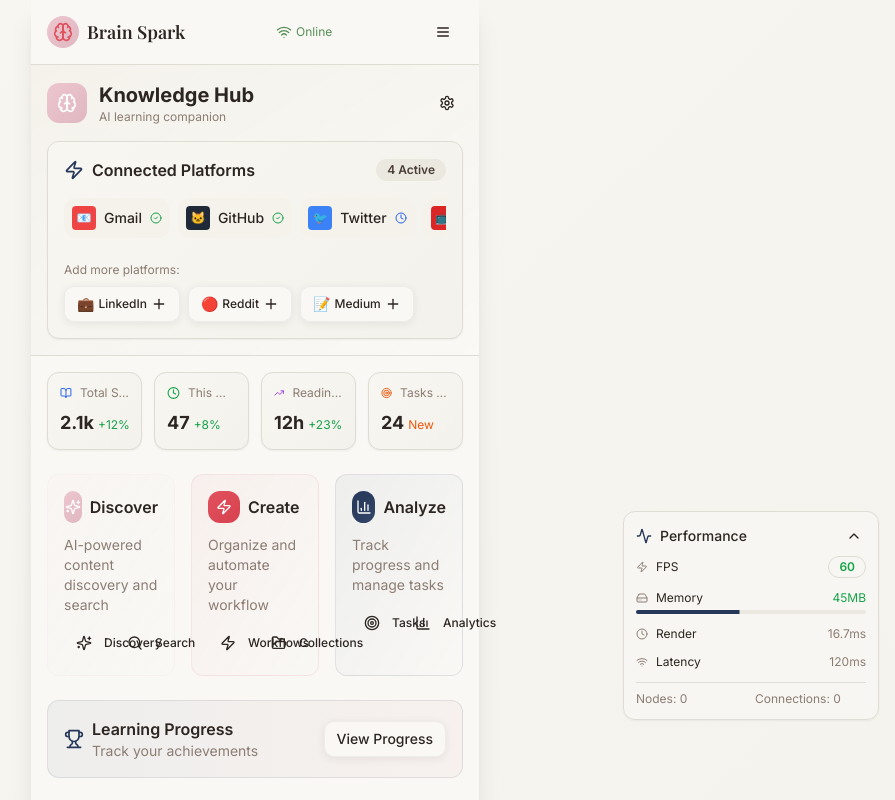
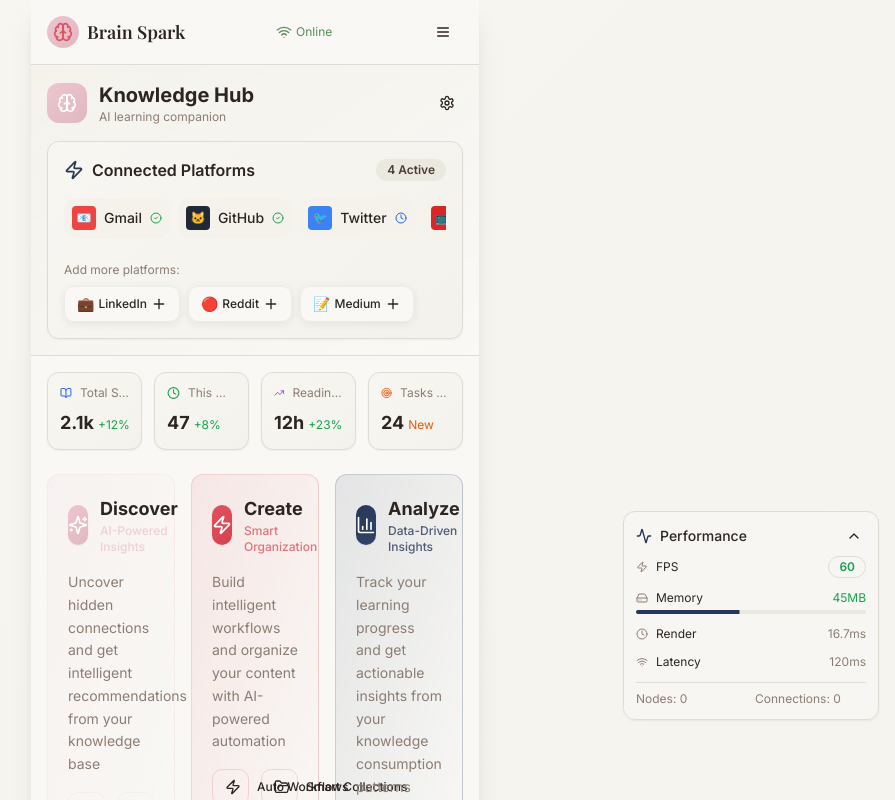
Before and after one commit to Das-rebel/spark-thread-stationery-ui-99, a React (Vite) app: page /knowledge in a window 1280 px wide. Shown: the top 800 px of the page, without its empty margins (385-1280 px from the left). Built offline with nearby package versions, Linux system fonts and the light colour scheme; the HTML template or start-up script is replaced by a standard one; a web font is replaced by a local one.

Commit message:
Refactor discover, create, and analyze sections

```diff
--- a/src/pages/KnowledgeHub.tsx
+++ b/src/pages/KnowledgeHub.tsx
@@ -94,94 +94,103 @@ export default function KnowledgeHub() {
             {activeTab === "overview" && (
               <div className="grid grid-cols-1 md:grid-cols-3 gap-4">
                 {/* Discover Category */}
-                <div className="category-card bg-gradient-to-br from-sakura/5 to-transparent border border-sakura/10 rounded-xl p-4 space-y-3">
-                  <div className="flex items-center gap-2">
-                    <div className="w-8 h-8 bg-gradient-sakura rounded-lg flex items-center justify-center">
-                      <Sparkles className="w-4 h-4 text-white" />
+                <div className="category-card bg-gradient-to-br from-sakura/10 via-sakura/5 to-transparent border border-sakura/20 rounded-xl p-5 space-y-4 hover:shadow-lg transition-all duration-200">
+                  <div className="flex items-center gap-3">
+                    <div className="w-10 h-10 bg-gradient-sakura rounded-xl flex items-center justify-center shadow-sm">
+                      <Sparkles className="w-5 h-5 text-white" />
                     </div>
-                    <h3 className="font-semibold text-ink">Discover</h3>
+                    <div>
+                      <h3 className="text-lg font-bold text-ink">Discover</h3>
+                      <p className="text-xs text-sakura/80 font-medium">AI-Powered Insights</p>
+                    </div>
                   </div>
-                  <p className="text-sm text-muted-foreground">AI-powered content discovery and search</p>
-                  <div className="grid grid-cols-2 gap-2">
+                  <p className="text-sm text-muted-foreground leading-relaxed">Uncover hidden connections and get intelligent recommendations from your knowledge base</p>
+                  <div className="grid grid-cols-2 gap-3">
                     <Button
                       variant="ghost"
                       size="sm"
                       onClick={() => handleTabClick("discovery", "discover-button")}
-                      className="interactive-button justify-start text-xs h-8 hover:bg-sakura/20 cursor-pointer"
+                      className="interactive-button justify-start text-xs h-9 hover:bg-sakura/30 hover:text-sakura-foreground cursor-pointer border border-sakura/20 hover:border-sakura/40 transition-all"
                     >
-                      <Sparkles className="w-3 h-3 mr-1" />
-                      Discovery
+                      <Sparkles className="w-3 h-3 mr-2" />
+                      Smart Discovery
                     </Button>
                     <Button
                       variant="ghost"
                       size="sm"
                       onClick={() => handleTabClick("search", "search-button")}
-                      className="interactive-button justify-start text-xs h-8 hover:bg-sakura/20 cursor-pointer"
+                      className="interactive-button justify-start text-xs h-9 hover:bg-sakura/30 hover:text-sakura-foreground cursor-pointer border border-sakura/20 hover:border-sakura/40 transition-all"
                     >
-                      <Search className="w-3 h-3 mr-1" />
-                      Search
+                      <Search className="w-3 h-3 mr-2" />
+                      Neural Search
                     </Button>
                   </div>
                 </div>
 
                 {/* Create Category */}
-                <div className="category-card bg-gradient-to-br from-seal/5 to-transparent border border-seal/10 rounded-xl p-4 space-y-3">
-                  <div className="flex items-center gap-2">
-                    <div className="w-8 h-8 bg-gradient-seal rounded-lg flex items-center justify-center">
-                      <Zap className="w-4 h-4 text-white" />
+                <div className="category-card bg-gradient-to-br from-seal/10 via-seal/5 to-transparent border border-seal/20 rounded-xl p-5 space-y-4 hover:shadow-lg transition-all duration-200">
+                  <div className="flex items-center gap-3">
+                    <div className="w-10 h-10 bg-gradient-seal rounded-xl flex items-center justify-center shadow-sm">
+                      <Zap className="w-5 h-5 text-white" />
                     </div>
-                    <h3 className="font-semibold text-ink">Create</h3>
+                    <div>
+                      <h3 className="text-lg font-bold text-ink">Create</h3>
+                      <p className="text-xs text-seal/80 font-medium">Smart Organization</p>
+                    </div>
                   </div>
-                  <p className="text-sm text-muted-foreground">Organize and automate your workflow</p>
-                  <div className="grid grid-cols-2 gap-2">
+                  <p className="text-sm text-muted-foreground leading-relaxed">Build intelligent workflows and organize your content with AI-powered automation</p>
+                  <div className="grid grid-cols-2 gap-3">
                     <Button
                       variant="ghost"
                       size="sm"
                       onClick={() => handleTabClick("workflows", "workflows-button")}
-                      className="interactive-button justify-start text-xs h-8 hover:bg-seal/20 cursor-pointer"
+                      className="interactive-button justify-start text-xs h-9 hover:bg-seal/30 hover:text-seal-foreground cursor-pointer border border-seal/20 hover:border-seal/40 transition-all"
                     >
-                      <Zap className="w-3 h-3 mr-1" />
-                      Workflows
+                      <Zap className="w-3 h-3 mr-2" />
+                      Auto Workflows
                     </Button>
                     <Button
                       variant="ghost"
                       size="sm"
                       onClick={() => handleTabClick("collections", "collections-button")}
-                      className="interactive-button justify-start text-xs h-8 hover:bg-seal/20 cursor-pointer"
+                      className="interactive-button justify-start text-xs h-9 hover:bg-seal/30 hover:text-seal-foreground cursor-pointer border border-seal/20 hover:border-seal/40 transition-all"
                     >
-                      <FolderOpen className="w-3 h-3 mr-1" />
-                      Collections
+                      <FolderOpen className="w-3 h-3 mr-2" />
+                      Smart Collections
                     </Button>
                   </div>
                 </div>
 
                 {/* Analyze Category */}
-                <div className="category-card bg-gradient-to-br from-primary/5 to-transparent border border-primary/10 rounded-xl p-4 space-y-3">
-                  <div className="flex items-center gap-2">
-                    <div className="w-8 h-8 bg-gradient-primary rounded-lg flex items-center justify-center">
-                      <BarChart3 className="w-4 h-4 text-white" />
+                <div className="category-card bg-gradient-to-br from-primary/10 via-primary/5 to-transparent border border-primary/20 rounded-xl p-5 space-y-4 hover:shadow-lg transition-all duration-200">
+                  <div className="flex items-center gap-3">
+                    <div className="w-10 h-10 bg-gradient-primary rounded-xl flex items-center justify-center shadow-sm">
+                      <BarChart3 className="w-5 h-5 text-white" />
                     </div>
-                    <h3 className="font-semibold text-ink">Analyze</h3>
+                    <div>
+                      <h3 className="text-lg font-bold text-ink">Analyze</h3>
+                      <p className="text-xs text-primary/80 font-medium">Data-Driven Insights</p>
+                    </div>
                   </div>
-                  <p className="text-sm text-muted-foreground">Track progress and manage tasks</p>
-                  <div className="grid grid-cols-2 gap-2">
+                  <p className="text-sm text-muted-foreground leading-relaxed">Track your learning progress and get actionable insights from your knowledge consumption patterns</p>
+                  <div className="grid grid-cols-2 gap-3">
                     <Button
                       variant="ghost"
                       size="sm"
                       onClick={() => handleTabClick("actionables", "actionables-button")}
-                      className="interactive-button justify-start text-xs h-8 hover:bg-primary/20 cursor-pointer"
+                      className="interactive-button justify-start text-xs h-9 hover:bg-primary/30 hover:text-primary-foreground cursor-pointer border border-primary/20 hover:border-primary/40 transition-all"
                     >
-                      <Target className="w-3 h-3 mr-1" />
-                      Tasks
+                      <Target className="w-3 h-3 mr-2" />
+                      Smart Tasks
                     </Button>
                     <Button
                       variant="ghost"
                       size="sm"
                       onClick={() => handleTabClick("analytics", "analytics-button")}
-                      className="interactive-button justify-start text-xs h-8 hover:bg-primary/20 cursor-pointer"
+                      className="interactive-button justify-start text-xs h-9 hover:bg-primary/30 hover:text-primary-foreground cursor-pointer border border-primary/20 hover:border-primary/40 transition-all"
                     >
-                      <BarChart3 className="w-3 h-3 mr-1" />
-                      Analytics
+                      <BarChart3 className="w-3 h-3 mr-2" />
+                      Deep Analytics
                     </Button>
                   </div>
                 </div>
```
Also changed, not shown: src/components/knowledge/SmartDiscovery.tsx (+81 -40 lines).
